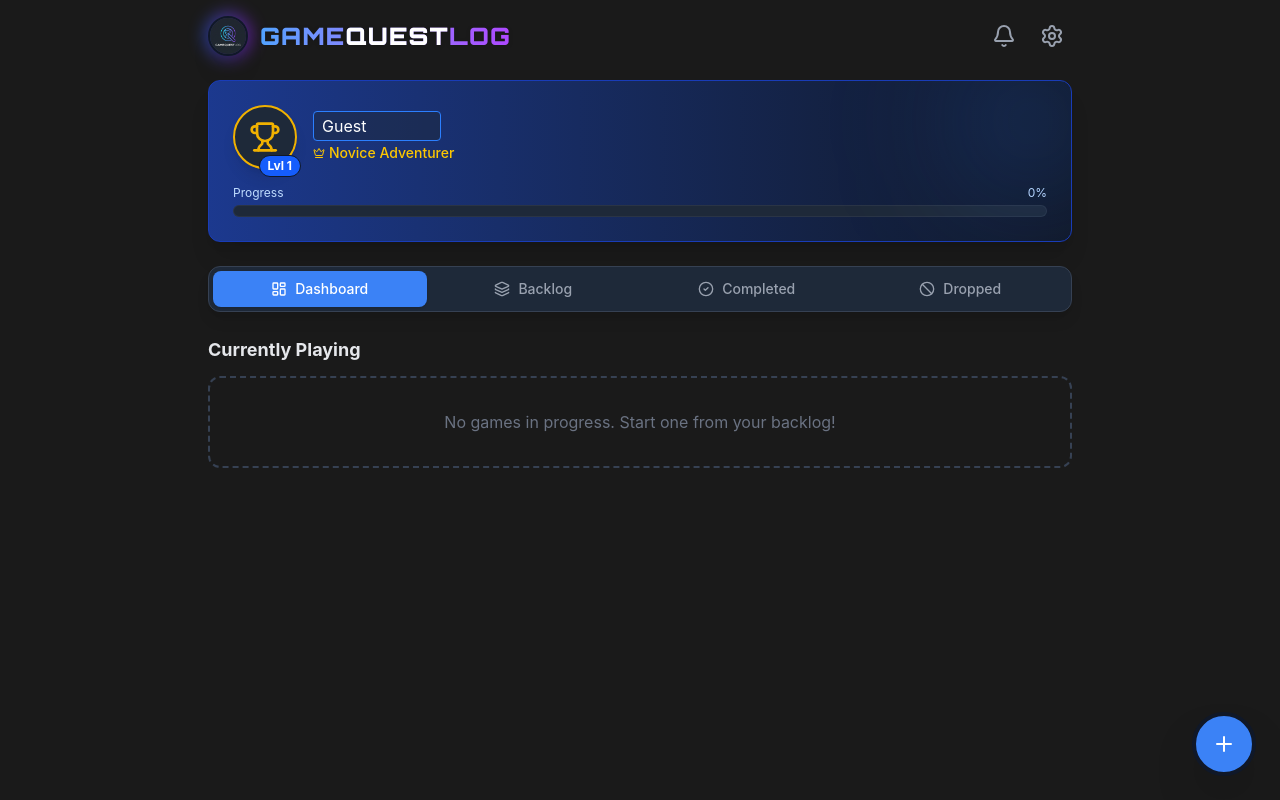
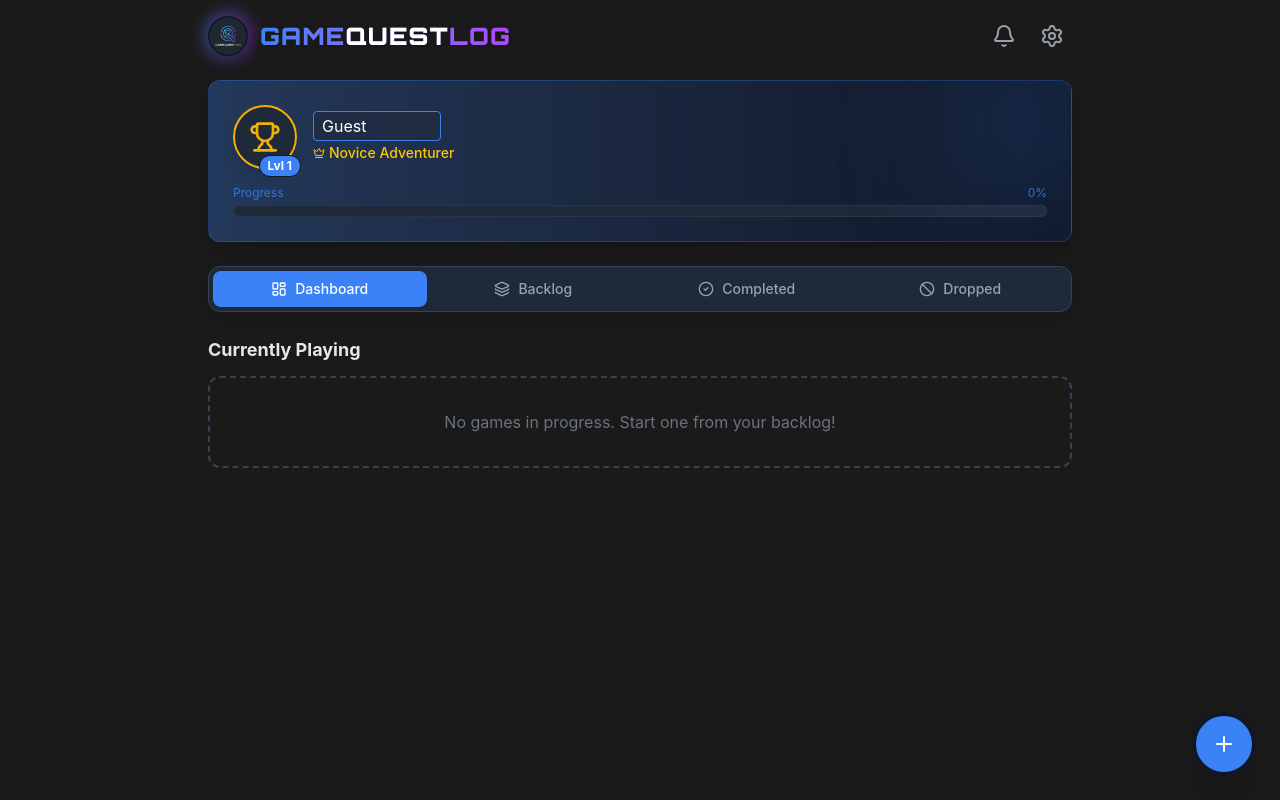
Before and after one commit to Anzo1986/GameQuestLog, a Vue app: page / in a window 1280 px wide. Both pictures are taken after a click on the element "Guest". Built offline with nearby package versions, Linux system fonts and the light colour scheme.

Commit message:
refactor: apply theme colors to profile, cards, and modals

```diff
--- a/src/App.vue
+++ b/src/App.vue
@@ -61,10 +61,10 @@ const logoPath = `${import.meta.env.BASE_URL}logo.png`;
     <header class="flex justify-between items-center mb-6">
       <div class="flex items-center gap-3">
         <div class="relative group">
-            <div class="absolute -inset-1 bg-gradient-to-r from-blue-600 to-purple-600 rounded-full blur opacity-50 group-hover:opacity-100 transition duration-500"></div>
+            <div class="absolute -inset-1 bg-gradient-to-r from-primary to-purple-600 rounded-full blur opacity-50 group-hover:opacity-100 transition duration-500"></div>
             <img :src="logoPath" alt="Logo" class="relative w-10 h-10 rounded-full border-2 border-gray-900 shadow-xl" />
         </div>
-        <h1 class="text-2xl font-black text-transparent bg-clip-text bg-gradient-to-r from-blue-400 to-purple-500 tracking-wider drop-shadow-sm" style="font-family: 'Orbitron', sans-serif;">
+        <h1 class="text-2xl font-black text-transparent bg-clip-text bg-gradient-to-r from-primary to-purple-500 tracking-wider drop-shadow-sm" style="font-family: 'Orbitron', sans-serif;">
             GAME<span class="text-white">QUEST</span>LOG
         </h1>
       </div>
--- a/src/components/GameCard.vue
+++ b/src/components/GameCard.vue
@@ -59,7 +59,7 @@ const backgroundImage = computed(() => {
 
       <!-- Status Badge (Mini) -->
       <div class="flex items-center gap-1 mt-0.5">
-          <span v-if="game.status === 'playing'" class="text-[9px] uppercase font-bold text-blue-400 bg-blue-900/30 px-1 py-0.5 rounded">Play</span>
+          <span v-if="game.status === 'playing'" class="text-[9px] uppercase font-bold text-primary bg-primary/30 px-1 py-0.5 rounded">Play</span>
           <span v-else-if="game.status === 'completed'" class="text-[9px] uppercase font-bold text-green-400 bg-green-900/30 px-1 py-0.5 rounded">Done</span>
           <span v-else-if="game.status === 'dropped'" class="text-[9px] uppercase font-bold text-gray-400 bg-gray-700/50 px-1 py-0.5 rounded">Drop</span>
           <div v-if="game.rating > 0" class="flex text-yellow-400 text-[9px] items-center gap-0.5"><Star class="w-2.5 h-2.5 fill-yellow-400" /> {{ game.rating }}</div>
@@ -72,7 +72,7 @@ const backgroundImage = computed(() => {
         <h4 class="text-xs font-bold text-gray-500 uppercase tracking-widest mb-1">Update Status</h4>
 
         <div class="grid grid-cols-2 gap-2 w-full">
-            <button @click="updateAndClose('playing')" :class="['p-2 rounded text-xs font-bold flex items-center justify-center gap-1', game.status === 'playing' ? 'bg-blue-600 text-white' : 'bg-gray-800 text-gray-400 hover:bg-gray-700']">
+            <button @click="updateAndClose('playing')" :class="['p-2 rounded text-xs font-bold flex items-center justify-center gap-1', game.status === 'playing' ? 'bg-primary text-white' : 'bg-gray-800 text-gray-400 hover:bg-gray-700']">
                 <Play class="w-3 h-3" /> Play
             </button>
             <button @click="updateAndClose('completed')" :class="['p-2 rounded text-xs font-bold flex items-center justify-center gap-1', game.status === 'completed' ? 'bg-green-600 text-white' : 'bg-gray-800 text-gray-400 hover:bg-gray-700']">
--- a/src/components/GameDetailModal.vue
+++ b/src/components/GameDetailModal.vue
@@ -130,7 +130,7 @@ const handleAction = async (action, val) => {
             <!-- Status Badge -->
             <div class="flex items-center gap-2 flex-shrink-0">
                 <span v-if="gameDetails.status === 'completed'" class="text-green-400 font-bold flex items-center gap-1 text-sm"><Check class="w-4 h-4"/> Completed</span>
-                <span v-else-if="gameDetails.status === 'playing'" class="text-blue-400 font-bold flex items-center gap-1 text-sm"><Play class="w-4 h-4"/> Playing</span>
+                <span v-else-if="gameDetails.status === 'playing'" class="text-primary font-bold flex items-center gap-1 text-sm"><Play class="w-4 h-4"/> Playing</span>
                 <span v-else-if="gameDetails.status === 'dropped'" class="text-gray-400 font-bold flex items-center gap-1 text-sm"><Ban class="w-4 h-4"/> Dropped</span>
                 <span v-else class="text-yellow-400 font-bold flex items-center gap-1 text-sm"><Layers class="w-4 h-4"/> Backlog</span>
             </div>
@@ -151,7 +151,7 @@ const handleAction = async (action, val) => {
 
             <!-- Playtime / HLTB (Days Played Only) -->
             <div class="flex items-center gap-1 text-sm flex-shrink-0" v-if="gameDetails.startedAt">
-                <Timer class="w-4 h-4 text-purple-400" />
+                <Timer class="w-4 h-4 text-primary" />
                 <span class="text-white font-bold">{{ calculateDaysPlayed(gameDetails.startedAt) }} Days</span>
             </div>
 
@@ -173,7 +173,7 @@ const handleAction = async (action, val) => {
               <span v-for="g in gameDetails.genres" :key="g.id" class="px-2 py-1 bg-gray-800 rounded text-xs text-gray-300 border border-gray-700">
                   {{ g.name }}
               </span>
-              <a v-if="gameDetails.website" :href="gameDetails.website" target="_blank" class="flex items-center gap-1 px-2 py-1 bg-blue-900/30 hover:bg-blue-900/50 rounded text-xs text-blue-300 border border-blue-800/50 transition-colors ml-auto">
+              <a v-if="gameDetails.website" :href="gameDetails.website" target="_blank" class="flex items-center gap-1 px-2 py-1 bg-primary/20 hover:bg-primary/40 rounded text-xs text-primary border border-primary/40 transition-colors ml-auto">
                   <Globe class="w-3 h-3" /> Website
               </a>
            </div>
@@ -182,7 +182,7 @@ const handleAction = async (action, val) => {
 
         <!-- Footer Actions -->
         <div class="p-4 border-t border-gray-800 bg-gray-900/95 backdrop-blur flex items-center gap-3">
-             <button @click="handleAction('update-status', 'playing')" class="flex-1 bg-blue-600 hover:bg-blue-500 text-white py-3 px-4 rounded-xl font-bold flex items-center justify-center gap-2 transition-transform active:scale-95">
+             <button @click="handleAction('update-status', 'playing')" class="flex-1 bg-primary hover:bg-primary/90 text-white py-3 px-4 rounded-xl font-bold flex items-center justify-center gap-2 transition-transform active:scale-95">
                 <Play class="w-5 h-5" /> Playing
             </button>
             <button @click="handleAction('update-status', 'completed')" class="flex-1 bg-green-600 hover:bg-green-500 text-white py-3 px-4 rounded-xl font-bold flex items-center justify-center gap-2 transition-transform active:scale-95">
--- a/src/components/UserProfile.vue
+++ b/src/components/UserProfile.vue
@@ -28,9 +28,9 @@ const saveName = () => {
 </script>
 
 <template>
-  <div class="bg-gradient-to-r from-blue-900 to-gray-900 rounded-xl p-6 shadow-xl relative overflow-hidden mb-6 border border-blue-800">
+  <div class="bg-gradient-to-r from-primary/30 to-gray-900 rounded-xl p-6 shadow-xl relative overflow-hidden mb-6 border border-primary/30">
     <!-- Decorative Circle -->
-    <div class="absolute -top-10 -right-10 w-40 h-40 bg-blue-500/20 rounded-full blur-3xl"></div>
+    <div class="absolute -top-10 -right-10 w-40 h-40 bg-primary/20 rounded-full blur-3xl"></div>
 
     <div class="relative z-10 flex items-center justify-between gap-4">
 
@@ -41,7 +41,7 @@ const saveName = () => {
                     <img v-if="userAvatar" :src="userAvatar" class="w-full h-full object-cover" />
                     <Trophy v-else class="w-8 h-8 text-yellow-500" />
                 </div>
-                <div class="absolute -bottom-2 -right-1 bg-blue-600 text-white text-xs font-bold px-2 py-0.5 rounded-full border border-gray-900">
+                <div class="absolute -bottom-2 -right-1 bg-primary text-white text-xs font-bold px-2 py-0.5 rounded-full border border-gray-900">
                     Lvl {{ userLevel }}
                 </div>
             </div>
@@ -55,7 +55,7 @@ const saveName = () => {
                         v-model="editName"
                         @blur="saveName"
                         @keyup.enter="saveName"
-                        class="bg-gray-800/50 text-white rounded px-2 py-0.5 outline-none border border-blue-500 w-32"
+                        class="bg-gray-800/50 text-white rounded px-2 py-0.5 outline-none border border-primary w-32"
                     />
                     <button v-if="!isEditing" @click="startEditing" class="text-gray-400 hover:text-white transition-colors">
                         <Edit2 class="w-3 h-3" />
@@ -73,13 +73,13 @@ const saveName = () => {
 
     <!-- XP Bar -->
     <div class="mt-4">
-        <div class="flex justify-between text-xs text-blue-200 mb-1">
+        <div class="flex justify-between text-xs text-primary/80 mb-1">
             <span>Progress</span>
             <span>{{ Math.floor(xpProgress) }}%</span>
         </div>
         <div class="h-3 bg-gray-800 rounded-full overflow-hidden border border-gray-700/50">
             <div
-                class="h-full bg-gradient-to-r from-blue-500 to-cyan-400 rounded-full transition-all duration-1000 ease-out relative"
+                class="h-full bg-primary rounded-full transition-all duration-1000 ease-out relative"
                 :style="{ width: `${xpProgress}%` }"
             >
                 <div class="absolute inset-0 bg-white/20 animate-pulse"></div>
```
